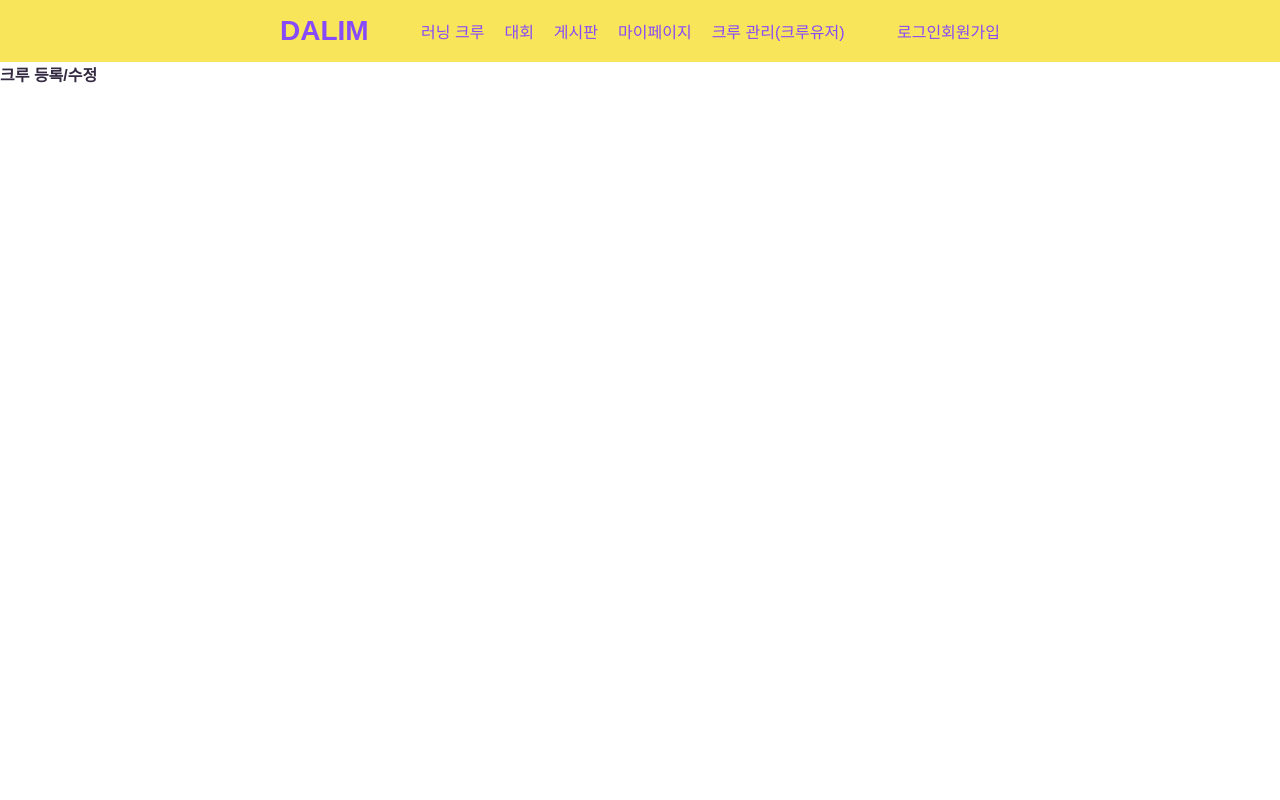
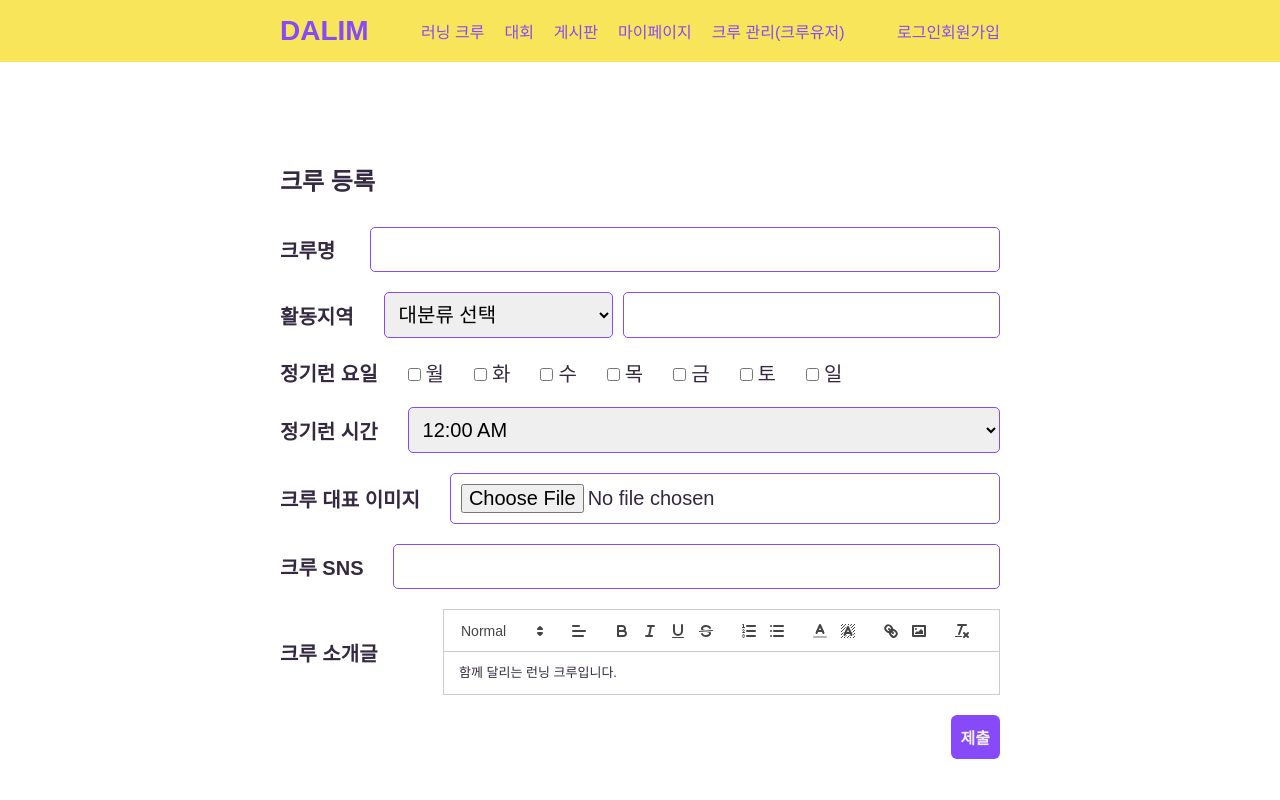
Before and after one commit to escape1001/dalim_front, a Next.js app in the folder dalim/: page /manage/crew/form in a window 1280 px wide. Shown: the top 800 px of the page. Built offline with nearby package versions, Linux system fonts and the light colour scheme.

Commit message:
:lipstick: 크루 어드민 form 퍼블리싱(진행중)

```diff
--- a/dalim/pages/manage/crew/form.js
+++ b/dalim/pages/manage/crew/form.js
@@ -1,18 +1,161 @@
-import { useEffect } from "react";
+import { useRouter } from "next/router";
+import { useEffect, useMemo, useRef, useState } from "react";
 import styled from "styled-components";
+let ReactQuill = typeof window === 'object' ? require('react-quill') : () => false;
+import 'react-quill/dist/quill.snow.css';
+import { location_city_list, meet_time_list, week_list } from "../../../utils/constants";
 
 
 const Wrapper = styled.main`
+    padding: var(--default-page-padding);
+
+    section h2{
+        font-size: var(--font-size-bigger);
+        padding-bottom: 3rem;
+    }
+
+    ul{
+
+    }
 `;
 
 export default function CrewForm(){
+    const { crew_id } = useRouter().query;
+    const [crew, setCrew] = useState();
+    const [value, setValue] = useState();
+    const quillRef = useRef();
+
+    const modules = useMemo(() => {
+        return {
+          toolbar: {
+            container: [
+                [{ size: ['small', false, 'large', 'huge'] }],
+                [{ align: [] }],
+                ['bold', 'italic', 'underline', 'strike'],
+                [{ list: 'ordered' }, { list: 'bullet' }],
+                [
+                    {
+                    color: [],
+                    },
+                    { background: [] },
+                ],
+                ['link', 'image'],
+                ['clean'],
+            ],
+          },
+        };
+    }, []);
 
     useEffect(() => {
-    },[])
+        const crew_mock = {
+            "id": 1,
+            "name": "멋있는 크루",
+            "location_city": "gangwon",
+            "location_district": "강남구",
+            "meet_days": ["mon", "wed", "fri"],
+            "meet_time": "07:00 PM",
+            "member_count": 5,
+            "description": "함께 달리는 런닝 크루입니다.",
+            "thumbnail_image": "https://picsum.photos/200",
+            "sns_link": "https://example.com/running_crew"
+        };
+
+        if (crew_id) {
+            // [TO DO] 서버에 요청을 보내서 crew_id에 해당하는 크루 정보를 가져와야 함
+            setCrew(crew_mock);
+        }
+        setValue(crew_mock.description);
+    },[crew_id])
 
     return(
-        <Wrapper>
-            <h2>크루 등록/수정</h2>
+        <Wrapper className="center-content">
+            <section>
+                <h2>크루 {crew_id ? "수정" : "등록"}</h2>
+                <form className="default-form">
+                    <ul>
+                        <li>
+                            <label>크루명</label>
+                            <input name="name" value={crew?.name}/>
+                        </li>
+                        <li>
+                            <label>활동지역</label>
+                            <select name="location" required>
+                                <option value=''>대분류 선택</option>
+                                {
+                                    location_city_list.map((city, index) => (
+                                        <option
+                                            key={index}
+                                            value={city.value}
+                                            selected={crew?.location_city === city.value}
+                                        >
+                                            {city.label}
+                                        </option>
+                                    ))
+                                }
+                            </select>
+                            <input title="location_district" name="location_district" value={crew?.location_district} maxLength={30}/>
+                        </li>
+                        <li>
+                            <label>정기런 요일</label>
+                            <ul className="checkbox-group">
+                                {
+                                    week_list.map((day, index) => (
+                                        <li key={index}>
+                                            <input
+                                                type="checkbox"
+                                                id={day.value}
+                                                name="meet_days"
+                                                value={day.value}
+                                                checked={
+                                                    crew?.meet_days.includes(day.value)
+                                                }
+                                            />
+                                            <label htmlFor={day.value}>{day.label}</label>
+                                        </li>
+                                    ))
+                                }
+                            </ul>
+                        </li>
+                        <li>
+                            <label>정기런 시간</label>
+                            <select name="meet_time" required>
+                                {
+                                    meet_time_list?.map((time, index) => (
+                                        <option
+                                            key={index}
+                                            value={time}
+                                            selected={crew?.meet_time == time}
+                                        >
+                                            {time}
+                                        </option>
+                                    ))
+                                }
+                            </select>
+                        </li>
+                        <li>
+                            <label>크루 대표 이미지</label>
+                            <input type="file" name="thumbnail_image"/>
+                        </li>
+                        <li>
+                            <label>크루 SNS</label>
+                            <input type="link" name="sns_link" value={crew?.sns_link}/>
+                        </li>
+                        <li>
+                            <label className="grow">크루 소개글</label>
+                            <ReactQuill
+                                modules={modules}
+                                ref={quillRef}
+                                theme="snow"
+                                value={value}
+                                onChange={setValue}
+                            />
+                        </li>
+                        <li className="btn-area">
+                            <button className="default-btn small" type="submit">제출</button>
+                        </li>
+                    </ul>
+                </form>
+            </section>
         </Wrapper>
     );
 }
```
